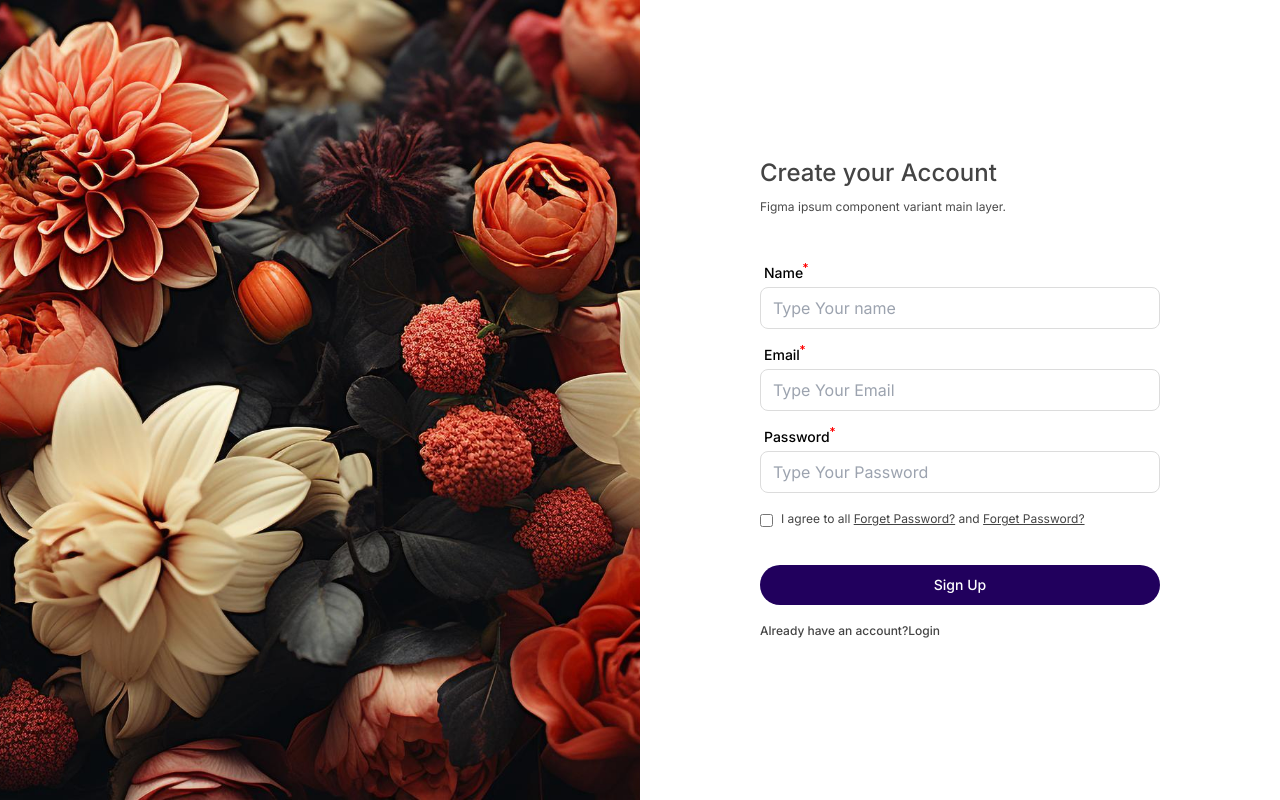
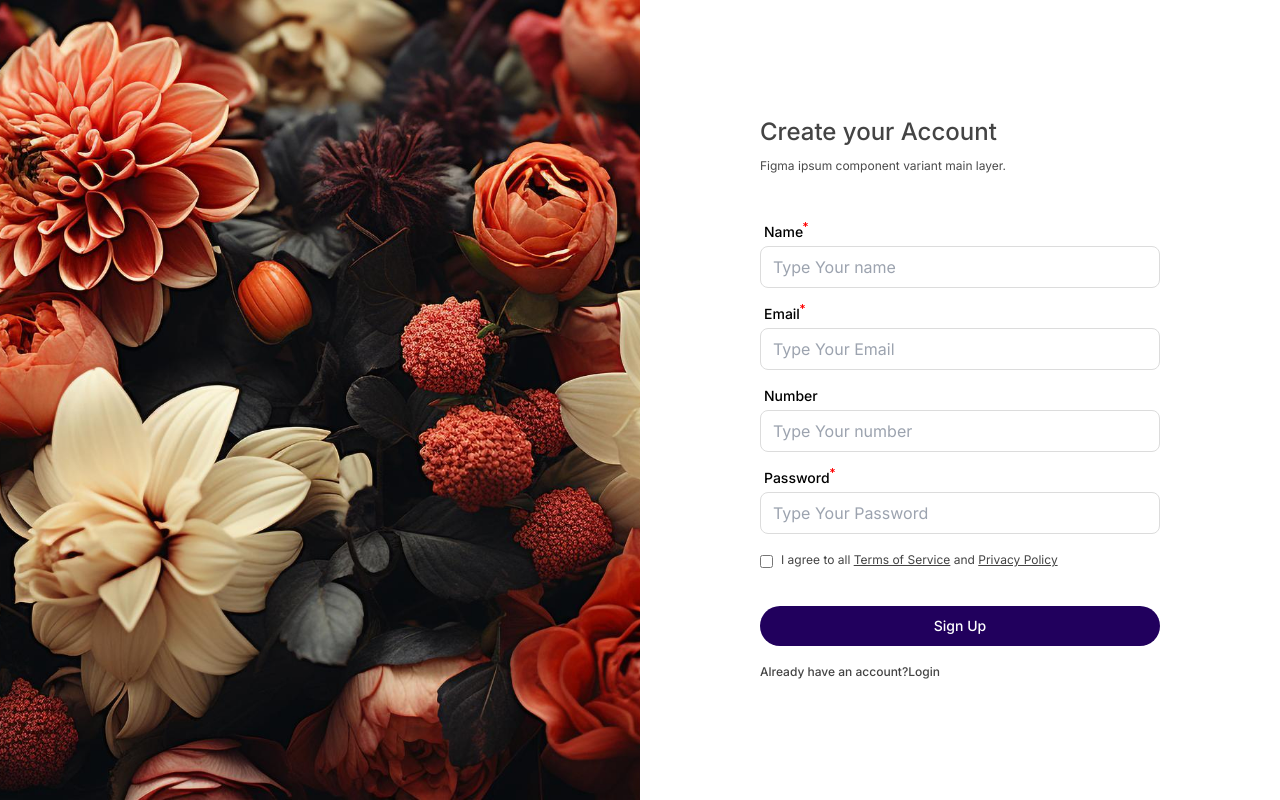
Before and after one commit to DeveInnovation/DevStream, a Next.js app in the folder frontend/: page /signup in a window 1280 px wide. Built offline with nearby package versions, Linux system fonts and the light colour scheme.

Commit message:
error in tailwind css color

```diff
--- a/frontend/package.json
+++ b/frontend/package.json
@@ -9,6 +9,8 @@
     "lint": "next lint"
   },
   "dependencies": {
+    "axios": "^1.7.7",
+    "js-cookie": "^3.0.5",
     "next": "14.2.7",
     "react": "^18",
     "react-dom": "^18",
--- a/frontend/src/components/Authentication/LogIn.jsx
+++ b/frontend/src/components/Authentication/LogIn.jsx
@@ -4,6 +4,10 @@ const loginImg = "/assets/login.jpg";
 import { FaStarOfLife } from "react-icons/fa";
 
 function LogIn() {
+
+
+
+
   return (
     <section className="w-full flex">
       <div className="w-[50%] h-screen overflow-hidden">
--- a/frontend/src/components/Authentication/SignUpPage.jsx
+++ b/frontend/src/components/Authentication/SignUpPage.jsx
@@ -1,9 +1,43 @@
-import React from "react";
+"use client";
+import React, { useState } from "react";
+import Cookies from "js-cookie";
 const signupImg = "/assets/signup.jpg";
 import { FaStarOfLife } from "react-icons/fa";
 import Link from "next/link";
+import axios from "axios";
 
 function SignUpPage() {
+  const [error, setError] = useState(false);
+  const [errorMessage, setErrorMessage] = useState(null);
+  /* ============================================
+----FORM HANDLING USING EVENT HANDElER---------
+==============================================*/
+  const formHandler = (event) => {
+    event.preventDefault();
+    const form = event.target;
+    const name = form.name.value;
+    const email = form.email.value;
+    const phone = form.number.value;
+    const password = form.password.value;
+    const terms_condition = form.terms_condition.checked;
+    const userCredentials = { name, email, phone, password, terms_condition };
+    console.log(userCredentials);
+    axios
+      .post("https://devstream-server.vercel.app/createuser", userCredentials)
+      .then((response) => {
+        if (response.status === 200 && response.data.token) {
+          Cookies.set("sessiontoken", response.data.token);
+        }
+      })
+      .catch((error) => {
+        console.log(error);
+        if (error.status === 400) {
+          setError(true);
+          setErrorMessage(error.response.data.error);
+        }
+      });
+  };
+
   return (
     <section className="w-full flex">
       <div className="w-[50%] h-screen overflow-hidden">
@@ -30,7 +64,7 @@ function SignUpPage() {
               </p>
             </div>
             <div className="w-[400px] mt-12">
-              <form>
+              <form onSubmit={formHandler}>
                 <div className="flex flex-col">
                   <label
                     className="ml-1 text-[14px] font-medium leading-5 flex items-start"
@@ -67,6 +101,21 @@ function SignUpPage() {
                 <div className="flex flex-col mt-4">
                   <label
                     className="ml-1 text-[14px] font-medium leading-5 flex items-start"
+                    htmlFor="number"
+                  >
+                    Number
+                  </label>
+                  <input
+                    className=" border-[1px] outline-none mt-1 rounded-lg border-[#dcdcdc] px-3 py-2"
+                    type="number"
+                    name="number"
+                    id="number"
+                    placeholder="Type Your number"
+                  />
+                </div>
+                <div className="flex flex-col mt-4">
+                  <label
+                    className="ml-1 text-[14px] font-medium leading-5 flex items-start"
                     htmlFor="password"
                   >
                     Password
@@ -84,27 +133,32 @@ function SignUpPage() {
                 <div className="w-full mt-4 flex gap-2">
                   <div>
                     <input
+                      required
                       className="outline-none text-[#444444]"
                       type="checkbox"
-                      name="termscondition"
+                      name="terms_condition"
                       id=""
                     />
                   </div>
                   <div className="font-normal text-[12px] leading-5 text-[#444444]">
                     <span>I agree to all </span>
                     <Link href="/" className="underline">
-                      Forget Password?
+                      Terms of Service
                     </Link>
                     <span> and </span>
                     <Link href="/" className=" underline">
-                      Forget Password?
+                      Privacy Policy
                     </Link>
                   </div>
                 </div>
-                <div className="w-full">
+
+                <div className="w-full mt-[32px]">
+                  {error && (
+                    <p className="text-red-500 pl-2 text-sm">{errorMessage}</p>
+                  )}
                   <button
                     type="submit"
-                    className="bg-[#21005D] text-[#ffffff] text-[14px] font-medium leading-5 text-center py-[10px] w-full rounded-[100px] mt-[32px]"
+                    className="bg-[#21005D] text-[#ffffff] text-[14px] font-medium leading-5 text-center py-[10px] w-full rounded-[100px] "
                   >
                     Sign Up
                   </button>
```
Also changed, not shown: 1 other file (tests, documents, lock files or other folders).
